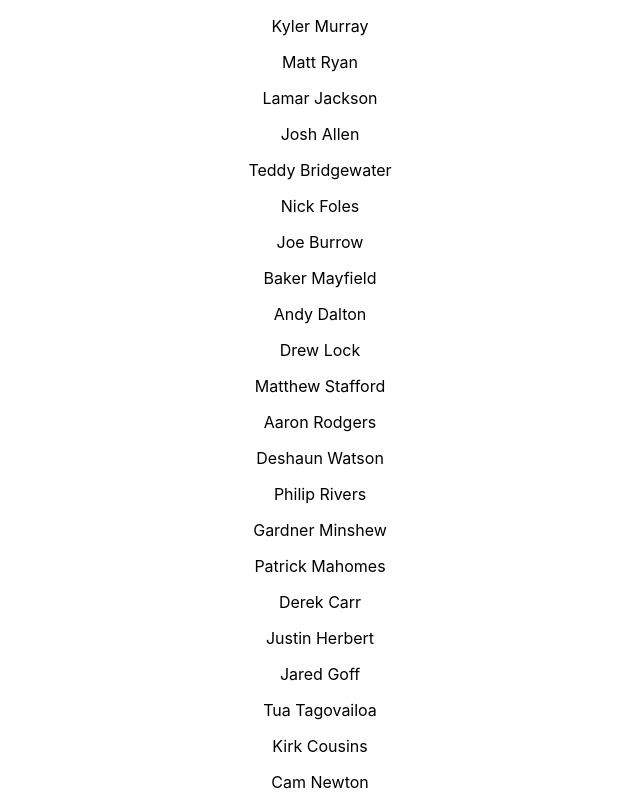
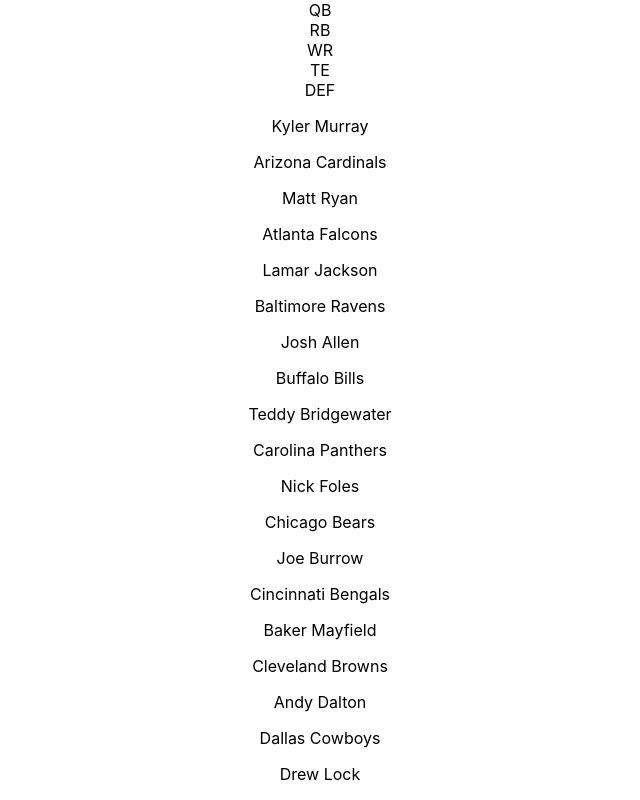
Before and after one commit to mattcbodily/fantasy-football-helper, a React (Create React App) app: page / in a window 1280 px wide. Shown: the top 800 px of the page, without its empty margins (320-960 px from the left). Built offline with nearby package versions, Linux system fonts and the light colour scheme.

Commit message:
users can now change the position they are looking at

```diff
--- /dev/null
+++ b/src/Components/Player/Player.js
@@ -0,0 +1,8 @@
+import React from 'react';
+
+export default props => (
+    <section>
+        <p>{props.player.name}</p>
+        <p>{props.player.team}</p>
+    </section>
+)
--- a/src/Components/PlayerList/PlayerList.js
+++ b/src/Components/PlayerList/PlayerList.js
@@ -1,14 +1,23 @@
 import React, {useState} from 'react';
+import Player from '../Player/Player';
 import players from '../../players.json';
+import './PlayerList.css';
 
 export default () => {
     let [position, setPosition] = useState('QB');
 
     return (
-        <section>
-            <section>
+        <section className='playerlist'>
+            <nav className='position-navigation'>
+                <div onClick={() => setPosition('QB')}>QB</div>
+                <div onClick={() => setPosition('RB')}>RB</div>
+                <div onClick={() => setPosition('WR')}>WR</div>
+                <div onClick={() => setPosition('TE')}>TE</div>
+                <div onClick={() => setPosition('DEF')}>DEF</div>
+            </nav>
+            <section className='player-display'>
                 {players.filter(e => e.position === position).map((player, i) => (
-                    <p key={i}>{player.name}</p>
+                    <Player key={i} player={player}/>
                 ))}
             </section>
         </section>
```
Also changed, not shown: src/Components/PlayerList/PlayerList.css (added).
